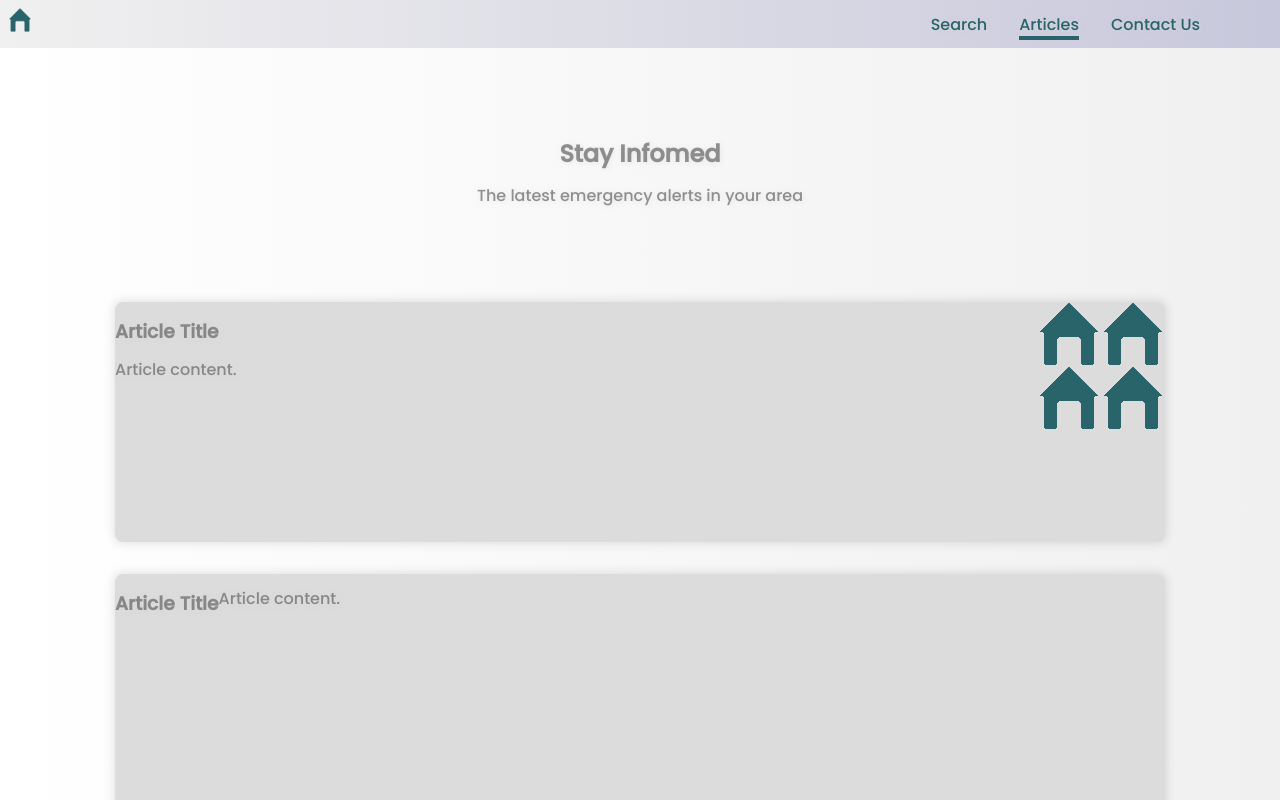
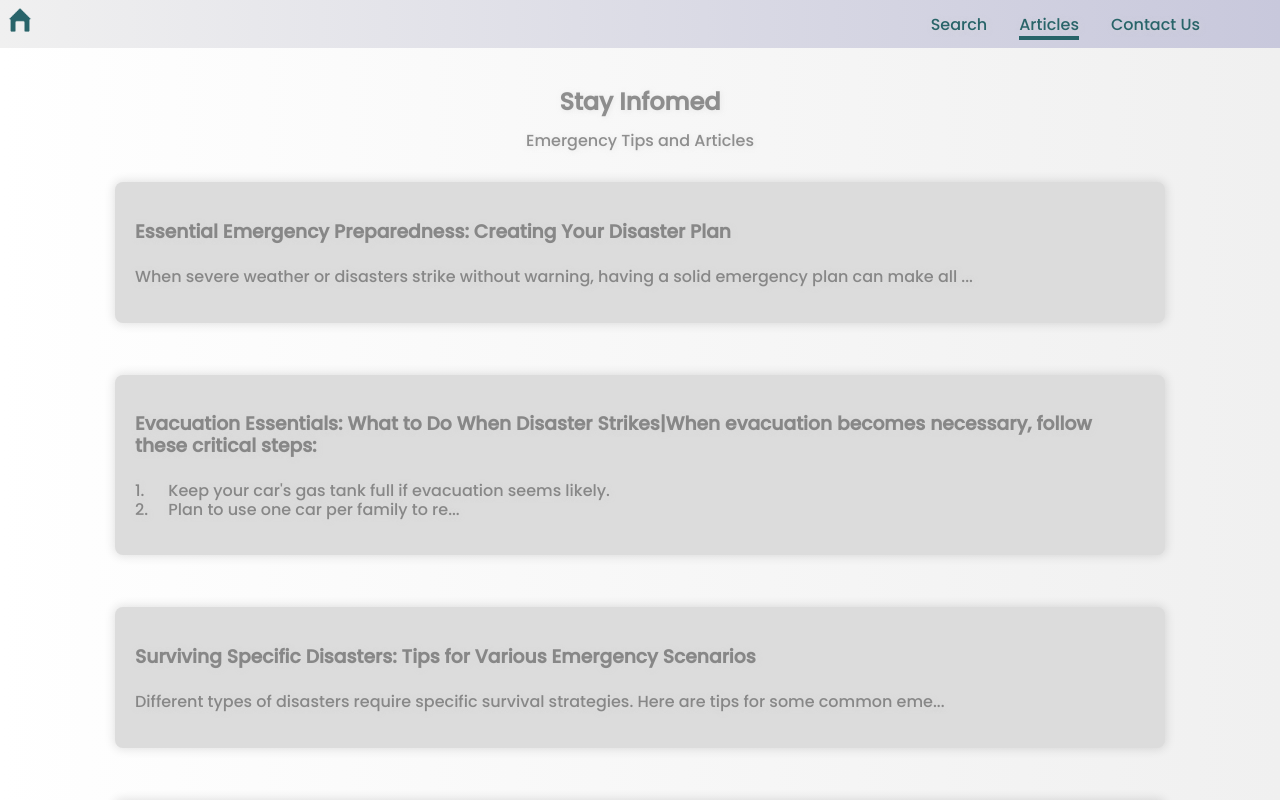
Before and after one commit to 00H00W/CodeJamJanuary, a React (Vite) app: page /articles in a window 1280 px wide. Shown: the top 800 px of the page. Built offline with nearby package versions, Linux system fonts and the light colour scheme.

Commit message:
Add article files and update Articles component

```diff
--- /dev/null
+++ b/src/Utils/loadArticles.js
@@ -0,0 +1,34 @@
+import fs from "fs";
+import path from "path";
+
+const articleFileNames = [
+  "/articles.txt",
+  "/articles1.txt",
+  "/articles2.txt",
+  "/articles3.txt"
+];
+
+function joinPaths(...paths) {
+  return paths.join("/").replace(/\/+/g, "/");
+}
+
+const readArticleFile = async (fileName) => {
+  try {
+    const filePath = joinPaths("articles", fileName);
+    const response = await fetch(filePath);
+    const text = await response.text();
+    const [title, ...contentText] = text.split("\n");
+    return { title: title.trim(), content: contentText.join("\n").trim() };
+  } catch (error) {
+    console.error(`Error reading ${fileName}:`, error);
+    return null;
+  }
+};
+
+const loadArticles = async () => {
+  const articlePromises = articleFileNames.map(readArticleFile);
+  const articles = await Promise.all(articlePromises);
+  return articles.filter((article) => article !== null);
+};
+
+export default loadArticles;
--- a/src/components/Articles/Articles.css
+++ b/src/components/Articles/Articles.css
@@ -6,57 +6,108 @@
     rgba(240, 240, 240, 1) 100%
   );
   color: rgba(100, 100, 100, 0.7);
-  padding: 72px 0 72px 0;
+  padding: 20px 0 20px 0;
 
   display: flex;
   flex-direction: column;
-  /* justify-content: center; */
+
   align-items: center;
 }
-
+.articles__cards-container {
+  list-style: none;
+  display: flex;
+  justify-content: center;
+  flex-wrap: wrap;
+  gap: 32px;
+  padding: 0;
+  max-width: 1050px;
+  width: 100%;
+}
+.articles__container {
+  flex-grow: 1;
+  display: flex;
+  flex-direction: column;
+}
 .articles__header {
   text-align: center;
 }
 
 .articles__title {
-  width: 100%;
+  margin-bottom: 10px;
+  font-weight: bold;
 }
 
-.articles__container {
+.articles__card {
+  width: 100%;
+
+  background-color: rgba(220, 220, 220, 1);
+  border-radius: 8px;
+  box-shadow: 0px 0px 10px 2px rgba(0, 0, 0, 0.1);
+  transition: box-shadow 0.4s;
+  display: flex;
+  padding: 20px;
+  margin-bottom: 20px;
+}
+.articles__card:hover {
+  box-shadow: 10px 10px 10px rgba(0, 0, 0, 0.3);
+  cursor: pointer;
+}
+
+.articles__content {
+  white-space: pre-wrap;
+  word-wrap: break-word;
+  overflow-wrap: break-word;
 }
 
 .articles__img {
   width: 128px;
   height: 128px;
   background-image: url("../../assets/3.png");
-  margin-left: auto;
+  background-size: cover;
+  margin-left: 20px;
+  flex-shrink: 0;
 }
 
-.articles__cards-container {
-  list-style: none;
-  display: flex;
-  justify-content: center;
-  flex-wrap: wrap;
-  flex-direction: column;
-  gap: 32px;
-  padding: 64px 0;
-  max-width: 1050px;
+.modal {
+  position: fixed;
+  z-index: 1;
+  left: 0;
+  top: 0;
   width: 100%;
+  height: 100%;
+  overflow: auto;
+  background-color: rgba(0, 0, 0, 0.4);
 }
 
-.articles__card {
-  /* card */
-  width: 100%;
-  height: 240px;
-  background-color: rgba(220, 220, 220, 1);
-  border-radius: 8px;
-  /* box-shadow: 3px 3px 10px rgba(0, 0, 0, 0.1); */
-  box-shadow: 0px 0px 10px 2px rgba(0, 0, 0, 0.1);
-  transition: box-shadow 0.4s;
-  display: flex;
+.modal-text {
+  white-space: pre-wrap;
+  word-wrap: break-word;
+  font-family: inherit;
+  font-size: inherit;
+  max-height: 50vh;
+  overflow-y: auto;
 }
 
-.articles__card:hover {
-  box-shadow: 10px 10px 10px rgba(0, 0, 0, 0.3);
+.modal-content {
+  background-color: #fefefe;
+  margin: 15% auto;
+  padding: 20px;
+  border: 1px solid #888;
+  max-width: 80%;
+  max-height: 80vh;
+}
+
+.close {
+  color: #aaa;
+  float: right;
+  font-size: 28px;
+  font-weight: bold;
   cursor: pointer;
 }
+
+.close:hover,
+.close:focus {
+  color: black;
+  text-decoration: none;
+  cursor: pointer;
+}
--- a/src/components/Articles/Articles.jsx
+++ b/src/components/Articles/Articles.jsx
@@ -1,62 +1,65 @@
-import Carousel from "../Carousel/Carousel";
+import React, { useState, useEffect } from "react";
 import "./Articles.css";
+import loadArticles from "../../Utils/loadArticles";
 
 function Articles() {
+  const [articles, setArticles] = useState([]);
+  const [modalContent, setModalContent] = useState(null);
+
+  const openModal = (article) => {
+    setModalContent(article);
+  };
+
+  const closeModal = () => {
+    setModalContent(null);
+  };
+
+  useEffect(() => {
+    const fetchArticles = async () => {
+      const loadedArticles = await loadArticles();
+      setArticles(loadedArticles);
+    };
+    fetchArticles();
+  }, []);
+
   return (
     <section id="nav-articles-target" className="articles">
       <div className="articles__header">
         <h2 className="articles__title">Stay Infomed</h2>
-        <p className="articles__subtitle">
-          The latest emergency alerts in your area
-        </p>
+        <p className="articles__subtitle">Emergency Tips and Articles</p>
       </div>
-      {/* <Carousel slideCount={3}>
-        <div className="articles__card">
-          <h3 className="atricle__title">Article Title</h3>
-          <p className="article__content">Article content.</p>
+
+      <ul className="articles__cards-container">
+        {articles.map((article, index) => (
+          <li
+            key={index}
+            className="articles__card"
+            onClick={() => openModal(article)}
+          >
+            <div className="articles__container">
+              <h3 className="articles__title">{article.title}</h3>
+              <p className="articles__content">
+                {article.content.length > 100
+                  ? `${article.content.substring(0, 100)}...`
+                  : article.content}
+              </p>
+            </div>
+            {/* <div className="articles__img"></div> */}
+          </li>
+        ))}
+      </ul>
+      {modalContent && (
+        <div className="modal">
+          <div className="modal-content" onClick={(e) => e.stopPropagation()}>
+            <span className="close" onClick={closeModal}>
+              &times;
+            </span>
+            <h2>{modalContent.title}</h2>
+
+            <div className="modal-text">{modalContent.content}</div>
+          </div>
         </div>
-        <div className="articles__card">
-          <h3 className="atricle__title">Article Title</h3>
-          <p className="article__content">Article content.</p>
-        </div>
-        <div className="articles__card">
-          <h3 className="atricle__title">Article Title</h3>
-          <p className="article__content">Article content.</p>
-        </div>
-        <div className="articles__card">
-          <h3 className="atricle__title">Article Title</h3>
-          <p className="article__content">Article content.</p>
-        </div>
-        <div className="articles__card">
-          <h3 className="atricle__title">Article Title</h3>
-          <p className="article__content">Article content.</p>
-        </div>
-      </Carousel> */}
-      <ul className="articles__cards-container">
-        <li className="articles__card">
-          <div className="articles__container">
-            <h3 className="atricle__title">Article Title</h3>
-            <p className="article__content">Article content.</p>
-          </div>
-          <div className="articles__img"></div>
-        </li>
-        <li className="articles__card">
-          <h3 className="atricle__title">Article Title</h3>
-          <p className="article__content">Article content.</p>
-        </li>
-        <li className="articles__card">
-          <h3 className="atricle__title">Article Title</h3>
-          <p className="article__content">Article content.</p>
-        </li>
-        <li className="articles__card">
-          <h3 className="atricle__title">Article Title</h3>
-          <p className="article__content">Article content.</p>
-        </li>
-        <li className="articles__card">
-          <h3 className="atricle__title">Article Title</h3>
-          <p className="article__content">Article content.</p>
-        </li>
-      </ul>
+      )}
     </section>
   );
 }
```
Also changed, not shown: public/articles/articles.txt (added), public/articles/articles1.txt (added), public/articles/articles2.txt (added), public/articles/articles3.txt (added), 1 other file (tests, documents, lock files or other folders).
